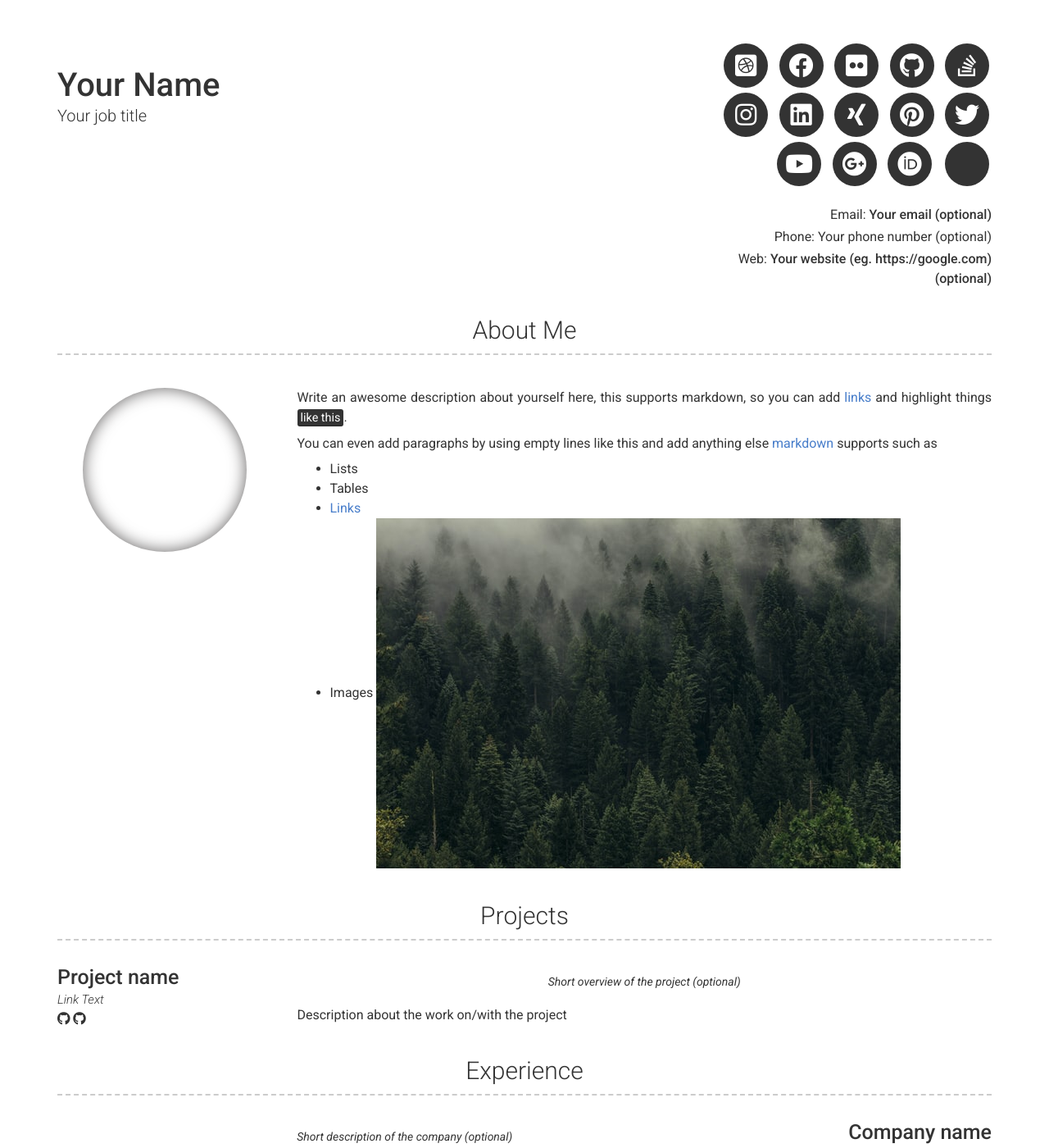
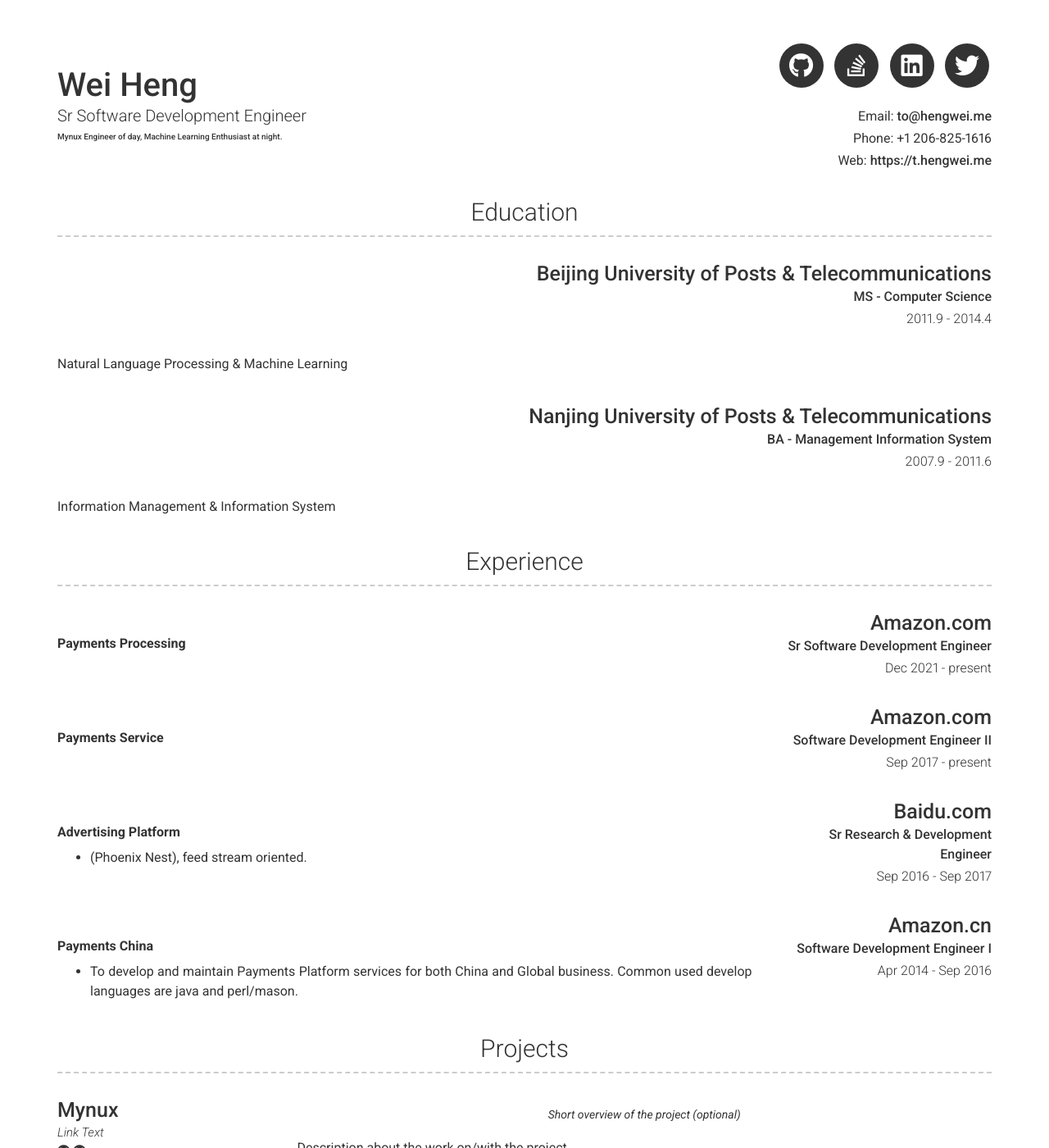
Before and after one commit to lengerfulluse/cv.hengwei.me, a Jekyll site: the page built from index.md, in a window 1280 px wide and 1400 px high. Shown: the whole window at 82% size. Built offline with Jekyll 4.4.1, drawn with Linux system fonts in a browser that asks for light colours; nearby versions of some CDN libraries; some of the changed text lies outside the part shown.

Commit message:
add draft cv information

```diff
--- a/_config.yml
+++ b/_config.yml
@@ -6,38 +6,30 @@ repository: Git repository where your resume will be hosted, only required if yo
 version: 2
 
 # Personal info
-name: Your Name
-title: Your job title
-email: Your email (optional)
+name: Wei Heng
+title: Sr Software Development Engineer
+description: Mynux Engineer of day, Machine Learning Enthusiast at night.
+email: to@hengwei.me
 # email_title: Email (Email title override)
-phone: Your phone number (optional)
+phone: +1 206-825-1616
 # phone_title: Phone (Phone title override)
-website: Your website (eg. https://google.com)(optional)
+website: https://t.hengwei.me
 # website_title: Web (Website title override)
 
 # Dark Mode (true/false/never)
 darkmode: false
 
 # Social links
-twitter_username: jekyllrb
-github_username:  jekyll
-stackoverflow_username: "00000001"
-dribbble_username: jekyll
-facebook_username: jekyll
-flickr_username: jekyll
-instagram_username: jekyll
-linkedin_username: jekyll
-xing_username: jekyll
-pinterest_username: jekyll
-youtube_username: jekyll
-googleplus_username: +jekyll
-orcid_username: 0000-0000-0000-0000
+twitter_username: lengrfulluse
+github_username:  lengerfulluse
+stackoverflow_username: lengerfulluse
+linkedin_username: hengwei
 
 # Additional icon links
-additional_links:
-- title: Link name
-  icon: Font Awesome brand icon name (eg. fab fa-twitter) (https://fontawesome.com/icons?d=gallery&s=brands&m=free)
-  url: Link url (eg. https://google.com)
+# additional_links:
+# - title: Link name
+#   icon: Font Awesome brand icon name (eg. fab fa-twitter) (https://fontawesome.com/icons?d=gallery&s=brands&m=free)
+#   url: Link url (eg. https://google.com)
 # - title: another link
 #   icon: font awesome brand icon name (eg. fab fa-twitter) (https://fontawesome.com/icons?d=gallery&s=brands&m=free)
 #   url: Link url (eg. https://google.com)
@@ -50,22 +42,79 @@ additional_links:
 
 # About Section
 # about_title: About Me (Use this to override about section title)
-about_profile_image: Directory of profile image (eg. images/profile.jpg)
+about_profile_image: images/profile.jpg
 about_content: | # this will include new lines to allow paragraphs
-  Write an awesome description about yourself here, this supports markdown, so you can add [links](http://foobar.com) and highlight things <mark>like this</mark>.
+  Mynux Engineer of day, Machine Learning Enthusiast at night.
 
-  You can even add paragraphs by using empty lines like this and add anything else [markdown](https://www.markdownguide.org/getting-started#what-is-markdown) supports such as
-    - Lists
-    - Tables
-    - <a href="google.com">Links</a>
-    - Images ![alt text](/images/landscape-trees.jpg "Trees")
+  **The goal of life is to make your heartbeat match the beat of the universe,to match your nature with nature.**
 
 content:
+  - title: Education
+    layout: list
+    content:
+      - layout: top-right
+        title: Beijing University of Posts & Telecommunications
+        sub_title: MS - Computer Science
+        caption: 2011.9 - 2014.4
+        quote: >
+
+        description: | # this will include new lines to allow paragraphs
+          Natural Language Processing & Machine Learning
+      - layout: top-right
+        title: Nanjing University of Posts & Telecommunications
+        sub_title: BA - Management Information System
+        caption: 2007.9 - 2011.6
+        quote: >
+
+        description: | # this will include new lines to allow paragraphs
+          Information Management & Information System
+  - title: Experience
+    layout: list
+    content:
+      - layout: right
+        title: Amazon.com
+        sub_title: Sr Software Development Engineer
+        caption: Dec 2021 - present
+        link:
+        quote: >
+
+        description: | # this will include new lines to allow paragraphs
+          **Payments Processing**
+      - layout: right
+        title: Amazon.com
+        sub_title: Software Development Engineer II
+        caption: Sep 2017 - present
+        link:
+        quote: >
+
+        description: | # this will include new lines to allow paragraphs
+          **Payments Service**
+      - layout: right
+        title: Baidu.com
+        sub_title: Sr Research & Development Engineer
+        caption: Sep 2016 - Sep 2017
+        link:
+        quote: >
+
+        description: | # this will include new lines to allow paragraphs
+          **Advertising Platform**
+           - (Phoenix Nest), feed stream oriented.
+      - layout: right
+        title: Amazon.cn
+        sub_title: Software Development Engineer I
+        caption: Apr 2014 - Sep 2016
+        link:
+        quote: >
+        description: | # this will include new lines to allow paragraphs
+          **Payments China**
+            - To develop and maintain Payments Platform services for both China and Global business.
+            Common used develop languages are java and perl/mason.
+
   - title: Projects # Title for the section
     layout: list # Type of content section (list/text)
     content:
       - layout: left
-        title: Project name
+        title: Mynux
         link: Link to project (eg. sproogen.github.io/modern-resume-theme)(optional)
         link_text: Link Text
         additional_links:
@@ -79,36 +128,6 @@ content:
           Short overview of the project (optional)
         description: | # this will include new lines to allow paragraphs
           Description about the work on/with the project
-  - title: Experience
-    layout: list
-    content:
-      - layout: right
-        title: Company name
-        sub_title: Job title
-        caption: Date Range (eg. November 2016 - present)
-        link: Link to company (optional)
-        quote: >
-          Short description of the company (optional)
-        description: | # this will include new lines to allow paragraphs
-          Description of role
-  - title: Education
-    layout: list
-    content:
-      - layout: top-right
-        title: Institution name
-        sub_title: Qualifications (eg. BA Performing Arts)
-        caption: Date Range (eg. 2016 - 2019)
-        quote: >
-          Short institution or course description (optional)
-        description: | # this will include new lines to allow paragraphs
-          Description of qualification
-  - title: A Little More About Me
-    layout: text
-    content: | # this will include new lines to allow paragraphs
-      This is where you can write a little more about yourself. You could title this section **Interests** and include some of your other interests.
-
-      Or you could title it **Skills** and write a bit more about things that make you more desirable, like *leadership* or *teamwork*
-
 # Footer
 footer_show_references: true
 # references_title: References on request (Override references text)
--- a/_includes/header.html
+++ b/_includes/header.html
@@ -3,6 +3,7 @@
     <div class="col-xs-12 col-sm-6 col-md-6 col-lg-8 header-left">
       <h1>{{ site.name | escape }}</h1>
       <h2>{{ site.title | escape }}</h2>
+      <h5>{{ site.description | escape }}</h5>
     </div>
     <div class="col-xs-12 col-sm-6 col-md-6 col-lg-4 header-right">
       <ul class="icons no-print">
--- a/_layouts/default.html
+++ b/_layouts/default.html
@@ -14,7 +14,7 @@
         {%- include gtm_body.html -%}
       {%- endif -%}
 
-      {%- include about.html -%}
+      <!-- {%- include about.html -%} -->
 
       {%- if site.version == 2 -%}
         {% for section in site.content %}
```
Also changed, not shown: images/landscape-trees.jpg (deleted), 1 other file.
